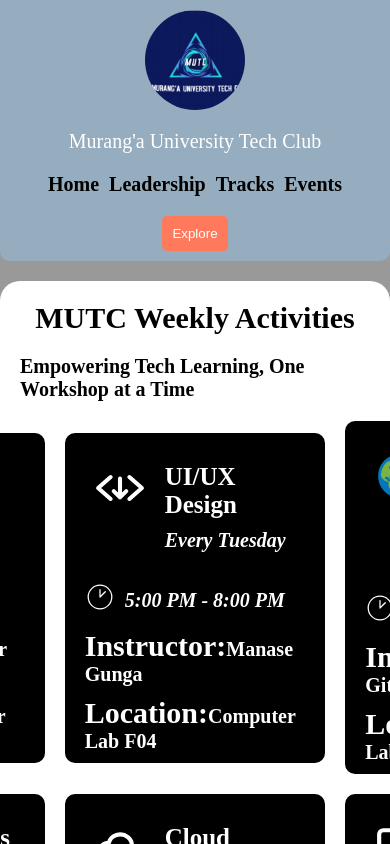
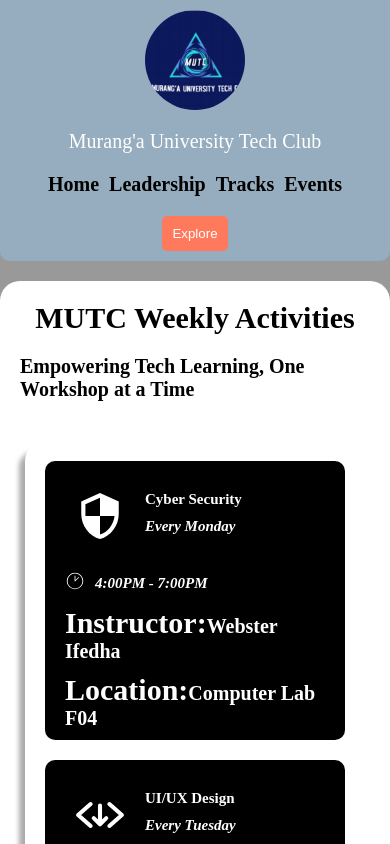
Before and after one commit to k-i-b-i-wott/MUTC, a React (Vite) app: page /events in a window 390 px wide. Shown: the top 844 px of the page. Built offline with nearby package versions, Linux system fonts and the light colour scheme.

Commit message:
Made the tracks page responsive

```diff
--- a/src/pages/Events/Events.css
+++ b/src/pages/Events/Events.css
@@ -19,7 +19,12 @@
     gap: 2rem;
     align-items: center;
     justify-content: center;
-    flex-wrap: wrap;
+    padding: 2rem;
+    margin-top: 2rem;
+    border-radius: 2rem;
+    -webkit-box-shadow: -11px 6px 5px -5px rgba(0,0,0,0.33);
+    -moz-box-shadow: -11px 6px 5px -5px rgba(0,0,0,0.33);
+    box-shadow: -11px 6px 5px -5px rgba(0,0,0,0.33);
 
 }
 
@@ -29,8 +34,8 @@
     gap: 1rem;
     align-items: left;
     justify-content: center;
-    width: 70rem !important;
-    width: 100% !important;
+    max-width: 50rem ;
+
     color: var(--color-white);
     background-color: var(--color-black);
     border-radius: 1rem;
@@ -92,21 +97,81 @@
     background-color: var(--color-white);
     display: flex;
     flex-direction: column;
-    color: var(--color-primary);
+
     gap: 2rem;
     align-items: center;
     justify-content: center;
     padding: 2rem;
     border-radius: 2rem;
     margin-top: 2rem;
+    -webkit-box-shadow: -11px 6px 5px -5px rgba(0,0,0,0.33);
+        -moz-box-shadow: -11px 6px 5px -5px rgba(0,0,0,0.33);
+        box-shadow: -11px 6px 5px -5px rgba(0,0,0,0.33);
 }
-.announcement ul li {
+.announcement h2{
+    color: var(--color-primary);
+    font-size: 3rem;
+    text-align: center;
+}
+.announcement ul li{
     display: flex;
     flex-direction: column;
-    list-style: square;
+    list-style-type: decimal !important;
     gap: 2rem;
     align-items: center;
     justify-content: center;
     list-style: none;
     color: var(--color-primary);
 }
+
+@media screen and (max-width:56.25em) {
+    .events-container{
+        grid-template-columns: repeat(2, 1fr);
+    }
+    .events-card{
+       max-width: 40rem !important;
+    }
+    .titleDesc h2{
+        font-size: 2rem;
+    }
+    .titleDesc h5{
+        font-size: 1.5rem;
+    }
+    .time h4{
+        font-size: 2rem;
+    }
+    .time h5{
+        font-size: 1.5rem;
+    }
+}
+ @media screen and (max-width:43.75em) {
+    .events-container{
+        display: flex;
+        flex-direction: column;
+        align-items: center;
+        justify-content: center;
+    }
+
+    .events-card{
+      max-width: 35rem !important;
+    }
+    .titleDesc h2{
+        font-size: 1.5rem;
+    }
+    .titleDesc h5{
+        font-size: 1.5rem;
+    }
+    .time h4{
+        font-size: 2rem;
+    }
+    .time h5{
+        font-size: 1.5rem;
+    }
+
+ }
+ @media screen and (max-width:31.25em) {
+    .events-card{
+       max-width: 30rem !important;
+    }
+
+ }
```
Also changed, not shown: src/pages/Events/Events.tsx (+5 -4 lines).
